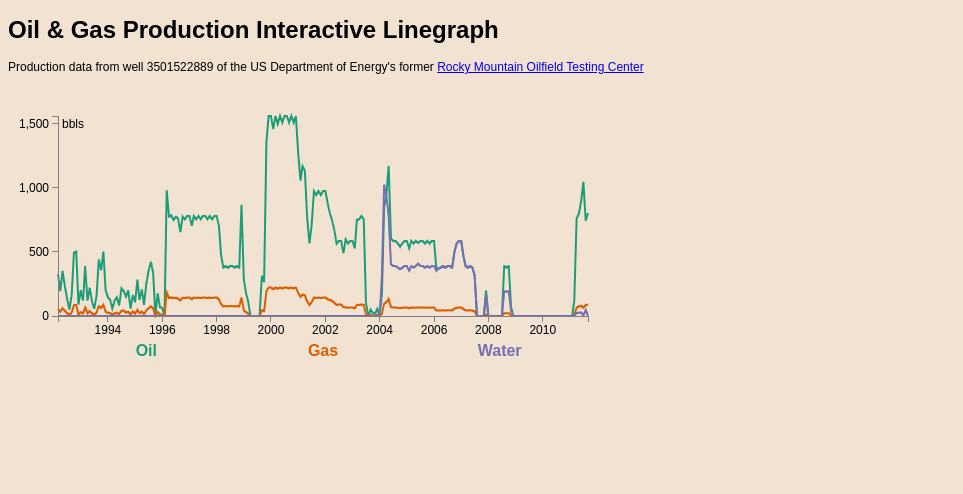
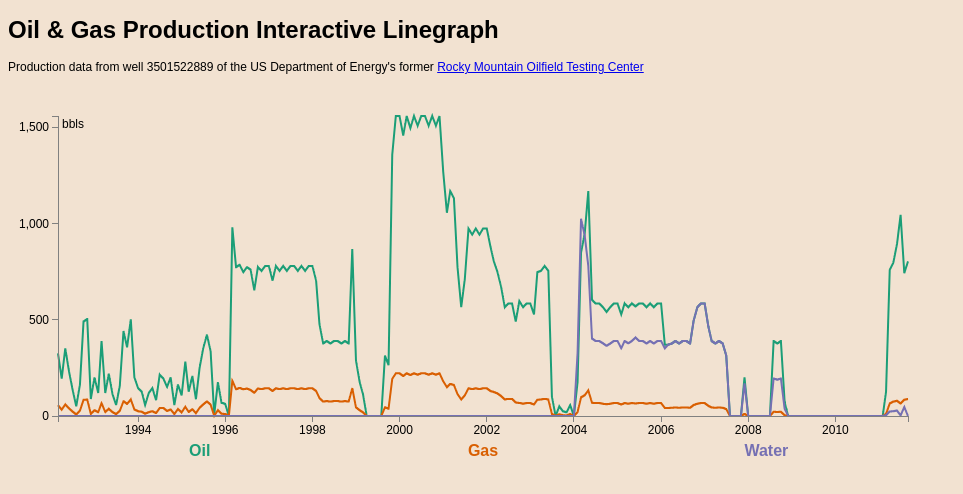
Before and after one commit to micahstubbs/production-line, a plain HTML site: page index.html in a window 1280 px wide. Shown: the whole page, without its empty margins (0-963 px from the left). Drawn offline with nearby package versions, Linux system fonts and the light colour scheme.

Commit message:
added linegraph image, updated plot size

```diff
--- a/index.html
+++ b/index.html
@@ -40,8 +40,8 @@ body {
 
 // Set the dimensions of the canvas / graph
 var margin = {top: 30, right: 20, bottom: 70, left: 50},
-    width = 600 - margin.left - margin.right,
-    height = 300 - margin.top - margin.bottom;
+    width = 920 - margin.left - margin.right,
+    height = 400 - margin.top - margin.bottom;
 
 // Parse the date / time
 var parseDate = d3.time.format("%m/%d/%Y").parse;
```
Also changed, not shown: linegraph.png (added), 2 other files.
